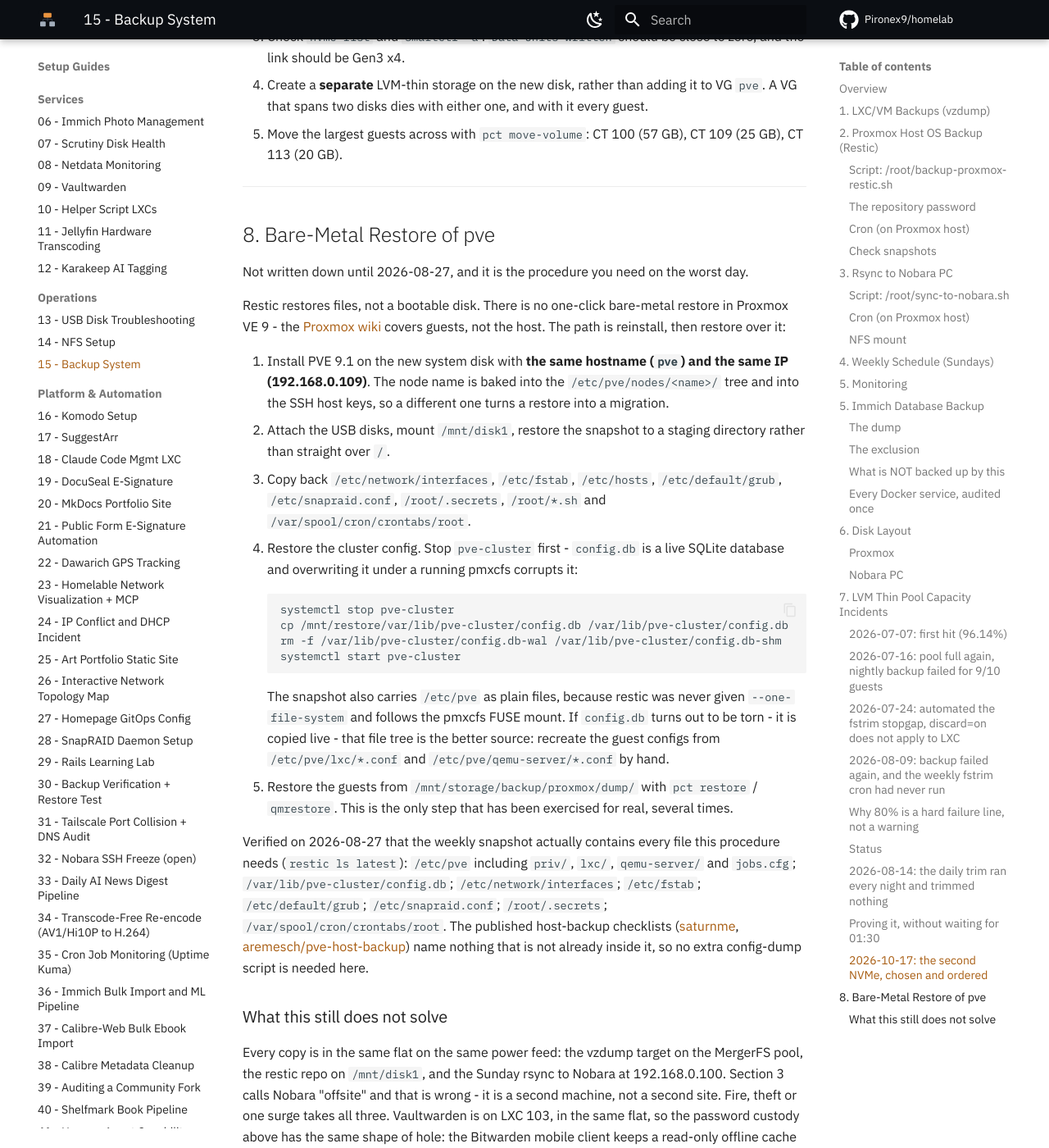
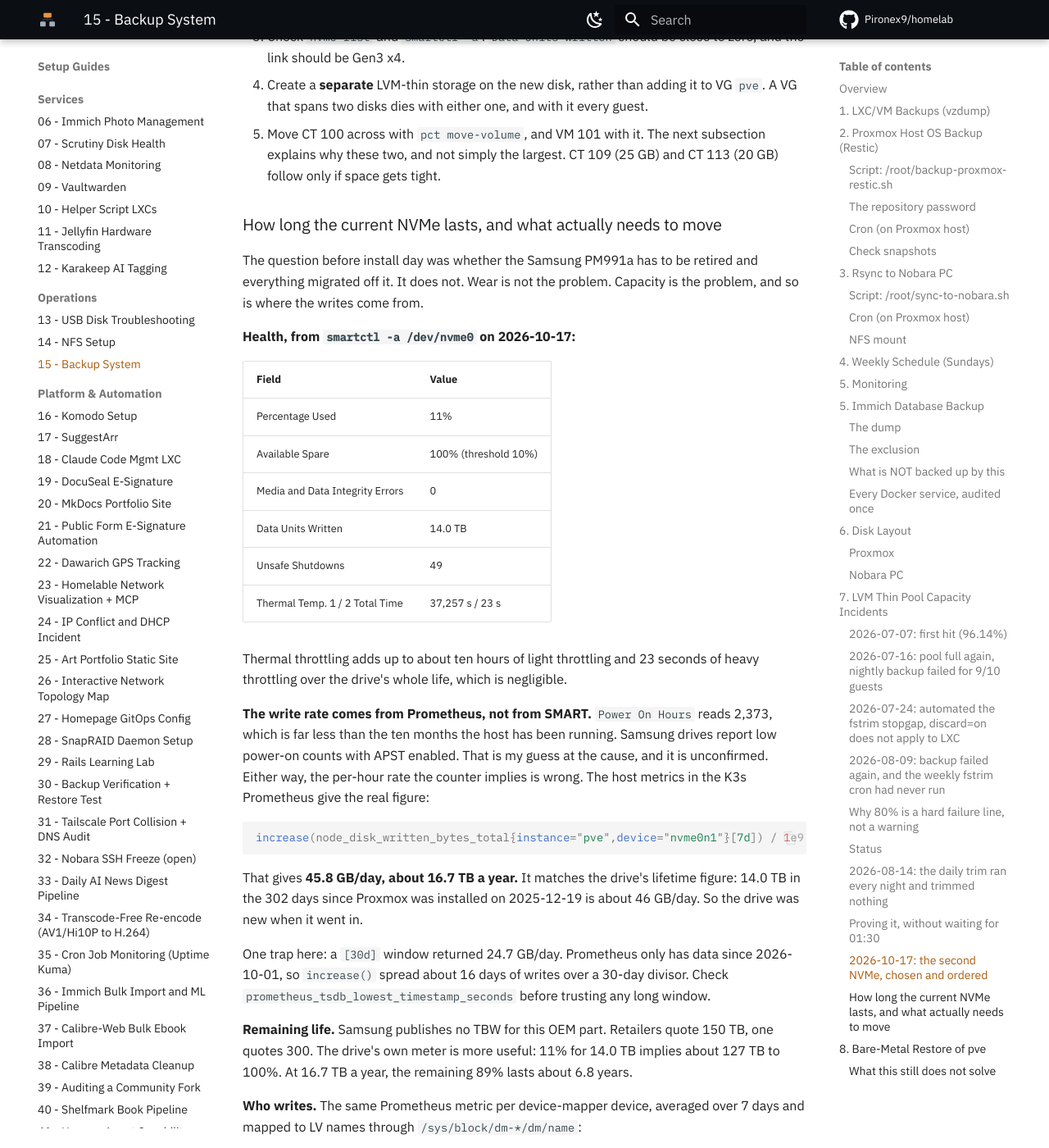
Before and after one commit to Pironex9/homelab, an MkDocs documentation site: the page built from docs/proxmox/15_Proxmox_Backup_System_Documentation.md, in a window 1280 px wide and 1400 px high, scrolled down 15484 px. Shown: the whole window at 82% size. Built offline with MkDocs 1.6.1 and Material for MkDocs 9.7.7, drawn with Linux system fonts in a browser that asks for light colours; comment, search, counter and statistics services are not loaded; some of the changed text lies outside the part shown.

Commit message:
docs(backup): how long the current NVMe lasts, and what moves off it
The Samsung PM991a is at 11% wear after 14.0 TB, writing 45.8 GB/day
per Prometheus (the SMART power-on counter undercounts, and a 30d
window lies while retention is shorter than 30 days). That is about
6.8 years left. Per-LV writes show CT 100 doing 66% of the thin pool's
writes, so the install plan now moves CT 100 and VM 101 first instead
of the largest guests by size. Notes the unsafe shutdowns as the real
exposure, which a new drive without PLP does not fix.

````diff
--- a/docs/proxmox/15_Proxmox_Backup_System_Documentation.md
+++ b/docs/proxmox/15_Proxmox_Backup_System_Documentation.md
@@ -533,7 +533,55 @@ The 990 PRO was a few euro cheaper, but the KC3000 has a third more TBW for prac
 2. Fit the drive into J40 and screw it to NUT7.
 3. Check `nvme list` and `smartctl -a`. `Data Units Written` should be close to zero, and the link should be Gen3 x4.
 4. Create a **separate** LVM-thin storage on the new disk, rather than adding it to VG `pve`. A VG that spans two disks dies with either one, and with it every guest.
-5. Move the largest guests across with `pct move-volume`: CT 100 (57 GB), CT 109 (25 GB), CT 113 (20 GB).
+5. Move CT 100 across with `pct move-volume`, and VM 101 with it. The next subsection explains why these two, and not simply the largest. CT 109 (25 GB) and CT 113 (20 GB) follow only if space gets tight.
+
+### How long the current NVMe lasts, and what actually needs to move
+
+The question before install day was whether the Samsung PM991a has to be retired and everything migrated off it. It does not. Wear is not the problem. Capacity is the problem, and so is where the writes come from.
+
+**Health, from `smartctl -a /dev/nvme0` on 2026-10-17:**
+
+| Field | Value |
+|---|---|
+| Percentage Used | 11% |
+| Available Spare | 100% (threshold 10%) |
+| Media and Data Integrity Errors | 0 |
+| Data Units Written | 14.0 TB |
+| Unsafe Shutdowns | 49 |
+| Thermal Temp. 1 / 2 Total Time | 37,257 s / 23 s |
+
+Thermal throttling adds up to about ten hours of light throttling and 23 seconds of heavy throttling over the drive's whole life, which is negligible.
+
+**The write rate comes from Prometheus, not from SMART.** `Power On Hours` reads 2,373, which is far less than the ten months the host has been running. Samsung drives report low power-on counts with APST enabled. That is my guess at the cause, and it is unconfirmed. Either way, the per-hour rate the counter implies is wrong. The host metrics in the K3s Prometheus give the real figure:
+
+```promql
+increase(node_disk_written_bytes_total{instance="pve",device="nvme0n1"}[7d]) / 1e9 / 7
+```
+
+That gives **45.8 GB/day, about 16.7 TB a year.** It matches the drive's lifetime figure: 14.0 TB in the 302 days since Proxmox was installed on 2025-12-19 is about 46 GB/day. So the drive was new when it went in.
+
+One trap here: a `[30d]` window returned 24.7 GB/day. Prometheus only has data since 2026-10-01, so `increase()` spread about 16 days of writes over a 30-day divisor. Check `prometheus_tsdb_lowest_timestamp_seconds` before trusting any long window.
+
+**Remaining life.** Samsung publishes no TBW for this OEM part. Retailers quote 150 TB, one quotes 300. The drive's own meter is more useful: 11% for 14.0 TB implies about 127 TB to 100%. At 16.7 TB a year, the remaining 89% lasts about 6.8 years.
+
+**Who writes.** The same Prometheus metric per device-mapper device, averaged over 7 days and mapped to LV names through `/sys/block/dm-*/dm/name`:
+
+| LV | GB/day |
+|---|---|
+| thin pool total (`pve-data-tpool`) | 38.3 |
+| **CT 100 docker-host** | **25.4** (66% of the pool) |
+| pve-root (host, outside the pool) | 5.7 |
+| VM 101 haos | 3.4 |
+| CT 110 caddy | 2.0 |
+| CT 103 vaultwarden | 1.6 |
+| CT 109 claude-mgmt | 1.4 |
+| everything else | under 1.2 each |
+
+The `dm-N` names were read after a reboot that falls inside the 7-day window. If that reboot renumbered them, part of the window could be attributed to the wrong LV. The picture is consistent with CT 100 running 26 Compose stacks, so I do not think it did.
+
+**What this changes in the plan.** Moving CT 100 alone takes about two thirds of the pool's writes off the old drive, from about 46 to roughly 17-20 GB/day. The remaining 89% would then last 15-18 years instead of 7. VM 101 is the next largest writer and is small, so it moves too. CT 109 and CT 113 are large but barely write, so they only move if space requires it. The Proxmox root stays where it is: reinstalling onto the new drive would add risk for no benefit.
+
+**The real exposure is the 49 unsafe shutdowns, not the wear.** The PM991a is DRAM-less with no power-loss protection, and neither is the KC3000. A power cut mid-write can corrupt whatever is in flight. The new drive does not change that. A UPS would.
 
 ---
 
````
